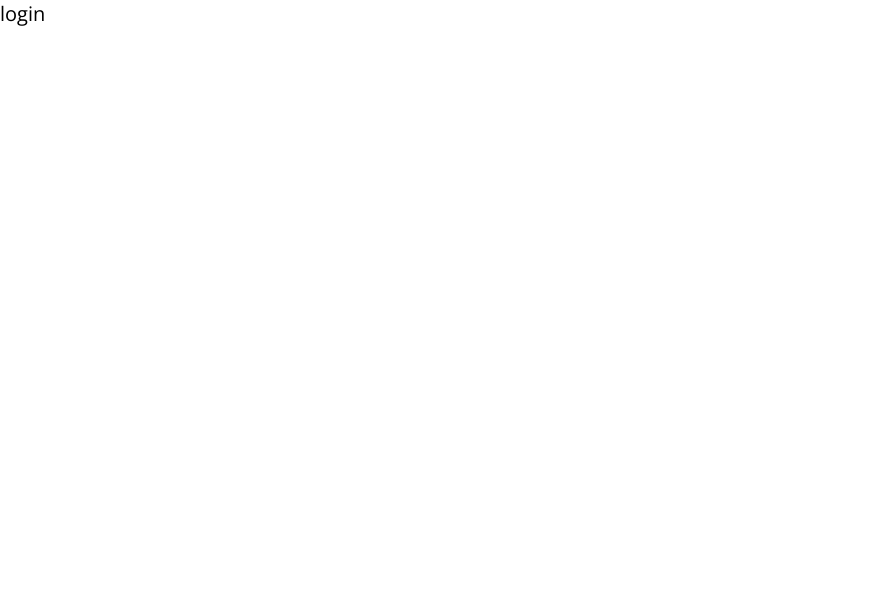
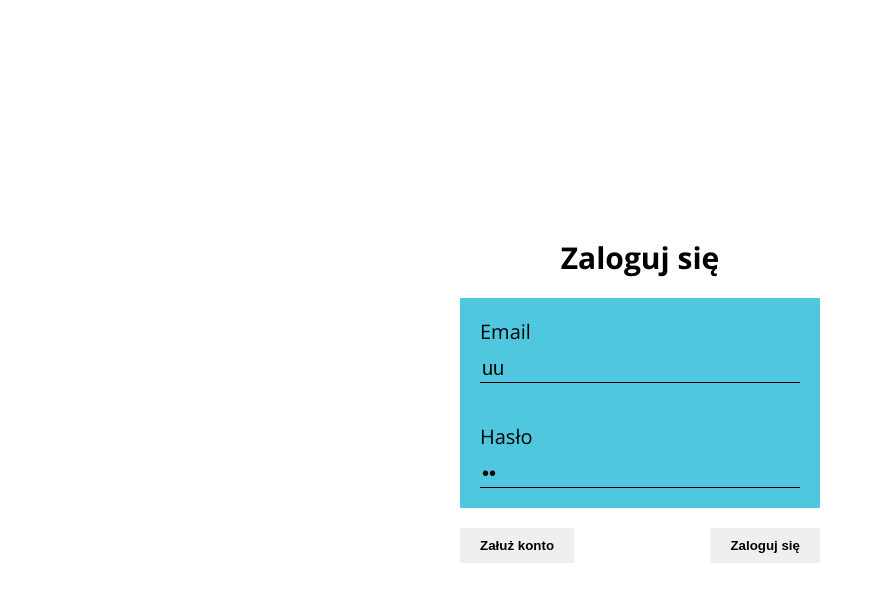
Before and after one commit to Krzysztofe/laboratory_lab, a React (Create React App) app in the folder laboratory_lab/: page /login in a window 1280 px wide. Shown: the top 602 px of the page, without its empty margins (0-882 px from the left). Built offline with nearby package versions, Linux system fonts and the light colour scheme.

Commit message:
Add login page

```diff
--- a/laboratory_lab/src/pages/login/Login.tsx
+++ b/laboratory_lab/src/pages/login/Login.tsx
@@ -1,11 +1,41 @@
-import React from 'react';
+import TextInput from "../../components/inputs/textInput/TextInput";
+import BtnsLogin from "../../components/btnsLogin/BtnsLogin";
 
 const Login = () => {
-    return (
-        <div>
-            login
-        </div>
-    );
+  return (
+    <main className="main__login">
+      {/* <div className="headerSpacer"></div> */}
+      <h2 className="login__title">Zaloguj się</h2>
+      <form className="wrapper loginForm">
+        <TextInput
+          type={"text"}
+          name={"email"}
+          value={"uu"}
+          text={"Email"}
+          classLabel={"loginForm__label"}
+          classInput={"loginForm__input"}
+        />
+
+        <TextInput
+          type={"password"}
+          name={"password"}
+          value={"uf"}
+          text={"Hasło"}
+          classLabel={"loginForm__label"}
+          classInput={"loginForm__input"}
+        />
+
+        {/* <p className="login__errors">{errors}</p> */}
+
+        <BtnsLogin
+          link={"/register"}
+          textRight="Zaloguj się"
+          textLeft="Załuż konto"
+          // inputFocus={inputFocus}
+        />
+      </form>
+    </main>
+  );
 };
 
 export default Login;
```
Also changed, not shown: laboratory_lab/src/pages/register/Register.tsx (+6 -8 lines).
